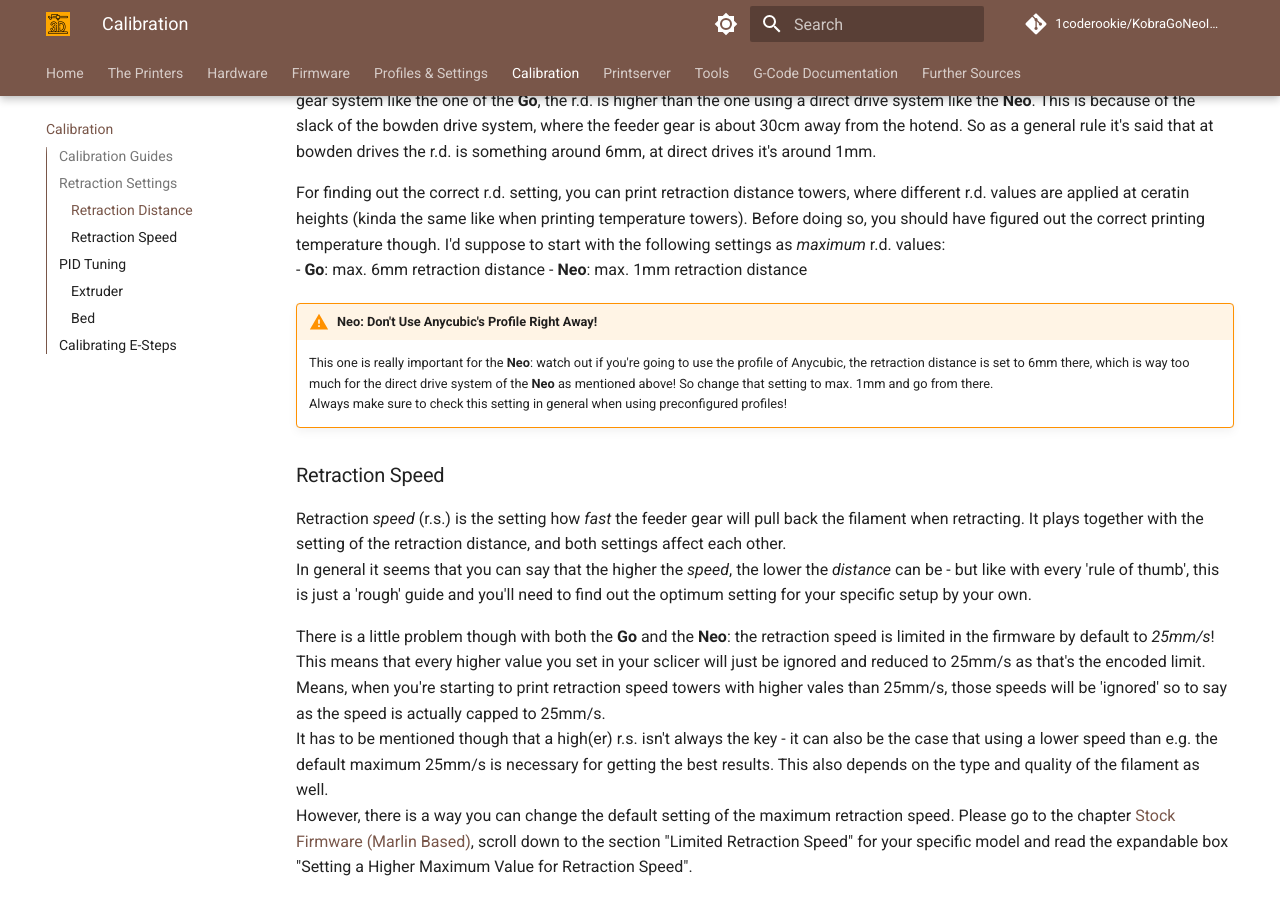
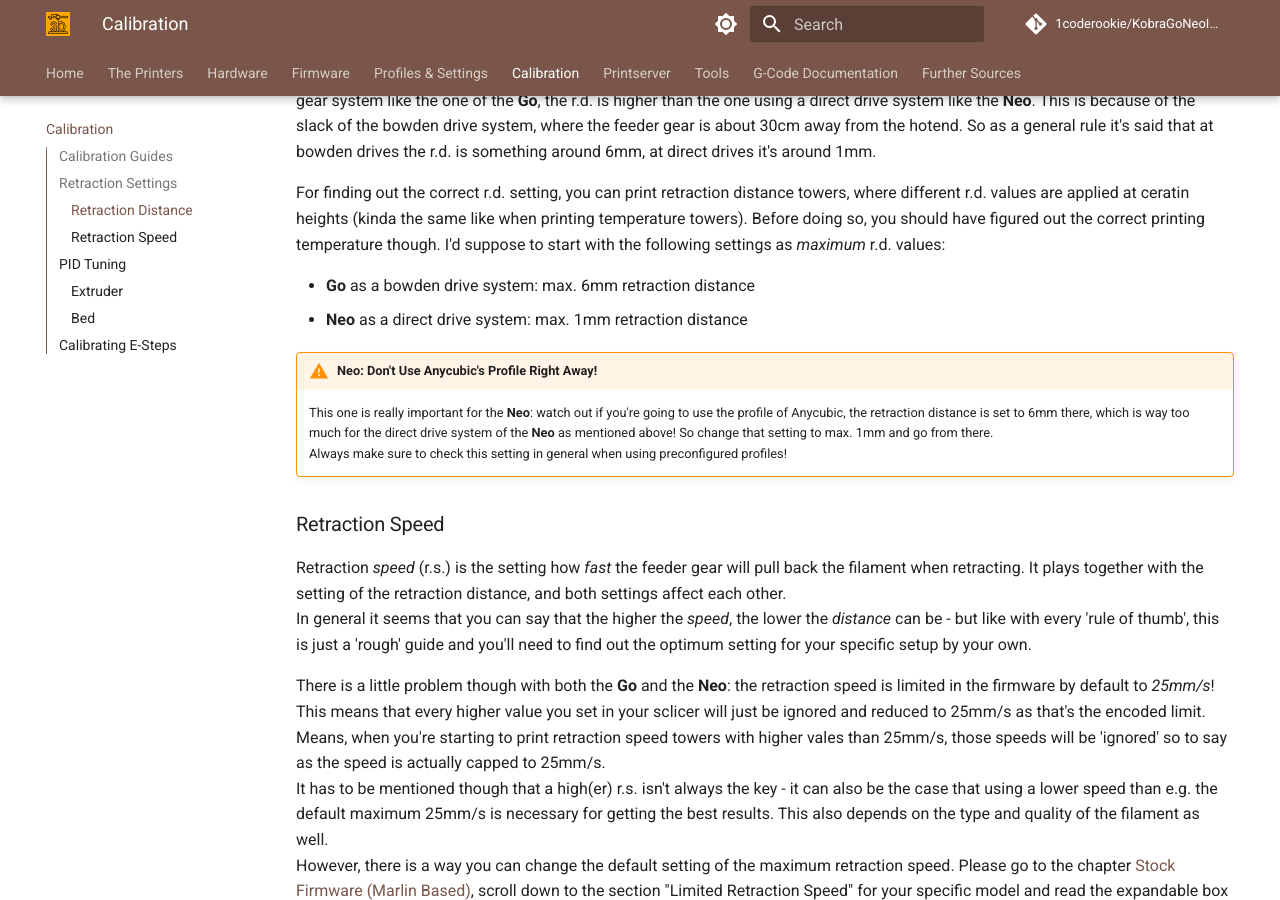
Before and after one commit to 1coderookie/KobraGoNeoInsights, an MkDocs documentation site: the page built from docs/calibration.md, in a window 1280 px wide and 900 px high, scrolled down 1418 px. Built offline with MkDocs 1.6.1 and Material for MkDocs 9.7.7, drawn with Linux system fonts in a browser that asks for light colours; comment, search, counter and statistics services are not loaded.

Commit message:
Update calibration.md

```diff
--- a/docs/calibration.md
+++ b/docs/calibration.md
@@ -52,8 +52,9 @@
 Finding the correct setting here can be difficult as it depends on various other settings and variables, so there isn't a general one-fits-all setting one could use. However, there is a rule of thumb though one should be aware of: if you're using a bowden drive feeder gear system like the one of the **Go**, the r.d. is higher than the one using a direct drive system like the **Neo**. This is because of the slack of the bowden drive system, where the feeder gear is about 30cm away from the hotend. So as a general rule it's said that at bowden drives the r.d. is something around 6mm, at direct drives it's around 1mm.
 
 For finding out the correct r.d. setting, you can print retraction distance towers, where different r.d. values are applied at ceratin heights (kinda the same like when printing temperature towers). Before doing so, you should have figured out the correct printing temperature though. I'd suppose to start with the following settings as *maximum* r.d. values:
-- **Go**: max. 6mm retraction distance
-- **Neo**: max. 1mm retraction distance
+
+- **Go** as a bowden drive system: max. 6mm retraction distance
+- **Neo** as a direct drive system: max. 1mm retraction distance
 
 !!! warning "**Neo:** Don't Use Anycubic's Profile Right Away!"
 
```
